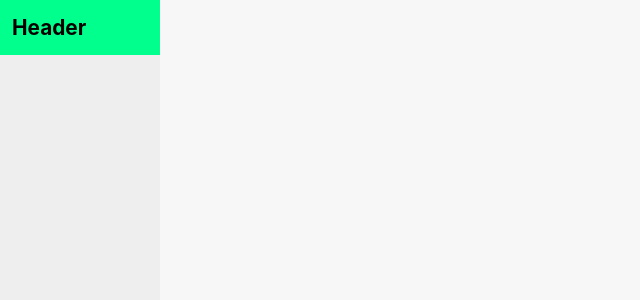
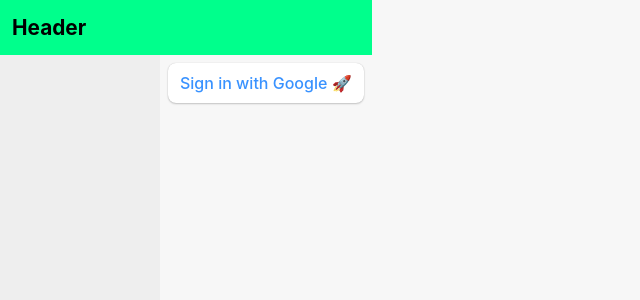
Before and after one commit to saxond/bill, a React (Create React App) app in the folder app/: page / in a window 1280 px wide. Shown: the top 300 px of the page, without its empty margins (0-640 px from the left). Built offline with nearby package versions, Linux system fonts and the light colour scheme.

Commit message:
Full auth

```diff
--- a/app/src/index.tsx
+++ b/app/src/index.tsx
@@ -11,38 +11,40 @@
 import UpdateContact from './routes/contact.update.tsx';
 import CreateContact from './routes/contact.create.tsx';
 
-import { GoogleLogin, GoogleOAuthProvider, googleLogout } from '@react-oauth/google';
+import { GoogleOAuthProvider, googleLogout, useGoogleLogin } from '@react-oauth/google';
 import './style.css';
 
 const CLIENT_ID = "221336944887-mbva4chbrcusdl2gmk525jse6rudfv4q.apps.googleusercontent.com";
 
 export default function App() {
-  const [ credential, setCredential ] = useState([]);
+  const [ user, setUser ] = useState([]);
 
   useEffect(() => {
-    const cred = localStorage.getItem("credential");
-    if (cred) {
-      setCredential(cred);
+    const u = localStorage.getItem("user");
+    if (u) {
+      setUser(JSON.parse(u));
     }
+  }, []);
+
+  useEffect(() => {
+    if (user) {
+      localStorage.setItem("user", JSON.stringify(user));
+      //debugger; // eslint-disable-line no-debugger
+    }
+  }, [ user ]);
+
+  const login = useGoogleLogin({
+      onSuccess: (codeResponse) => setUser(codeResponse),
+      onError: (error) => console.log('Login Failed:', error)
   });
 
   const logOut = () => {
     googleLogout();
-    setCredential(null);
-    localStorage.removeItem("credential");
+    setUser(null);
+    localStorage.removeItem("user");
   };
 
-  const onSuccess = (response) => {
-    setCredential(response.credential);
-    localStorage.setItem("credential", response.credential);
-  };
-  const onError = (error) => {
-    console.log(error);
-  };
-
-  const loggedIn = credential && credential.length > 0;
-
-  console.log("Cred", credential, loggedIn);
+  const loggedIn = user && user.length === undefined;
   return (
       <Router>
         <div className="flex-column app-frame">
@@ -60,9 +62,7 @@
             </div>
             <div className="app-body flex">
               {!loggedIn ?
-                <GoogleOAuthProvider clientId={CLIENT_ID}>
-                  <GoogleLogin onSuccess={onSuccess} onError={onError} />
-                </GoogleOAuthProvider>
+                <button onClick={() => login()}>Sign in with Google 🚀 </button>
               :
                 <Switch>
                   <Route exact path="/" component={Home} />
@@ -81,4 +81,7 @@
 
 const container = document.getElementById('app');
 const root = createRoot(container);
-root.render(<App />);
+root.render(
+  <GoogleOAuthProvider clientId={CLIENT_ID}>
+    <App/>
+  </GoogleOAuthProvider>);
```
